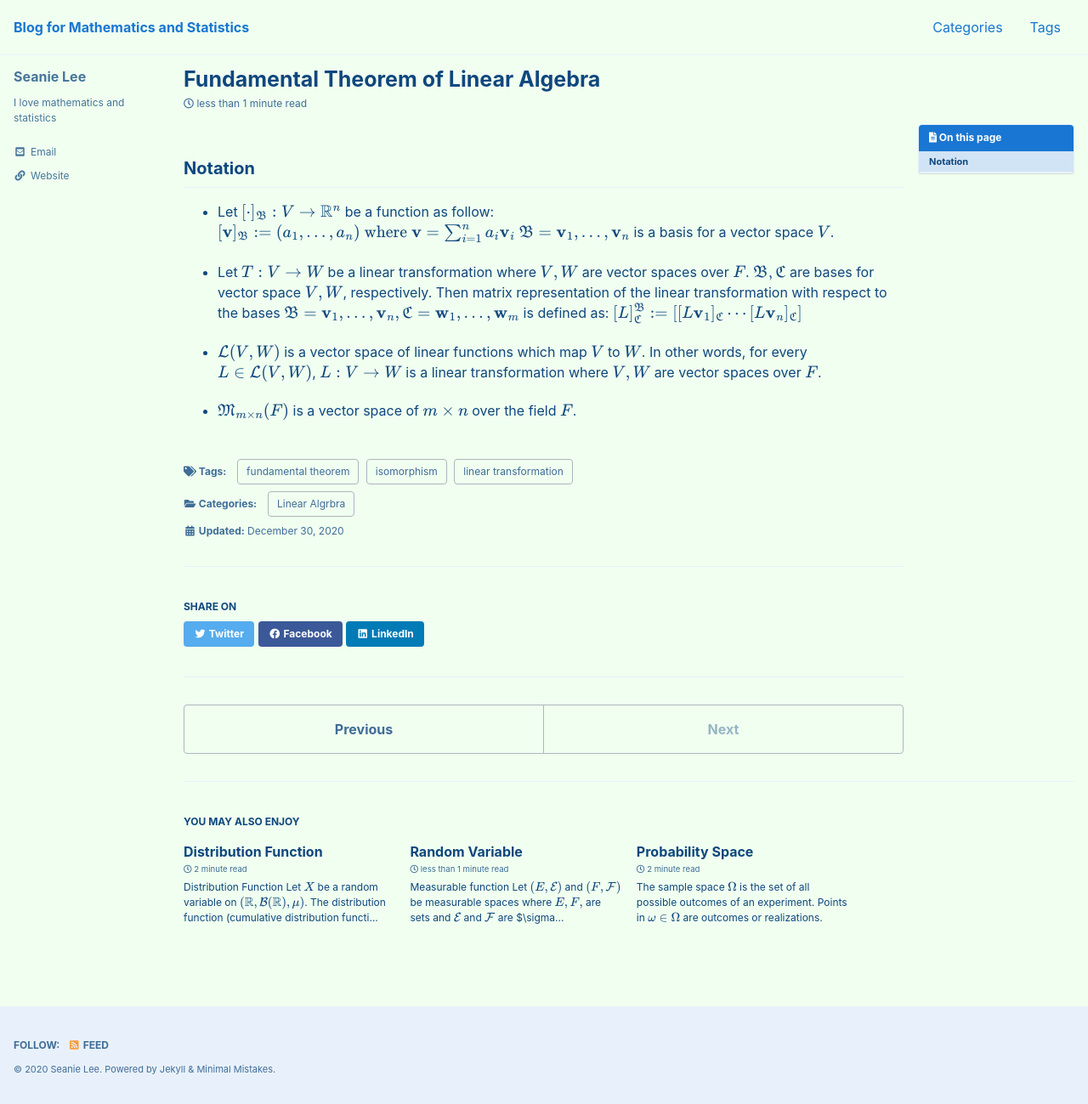
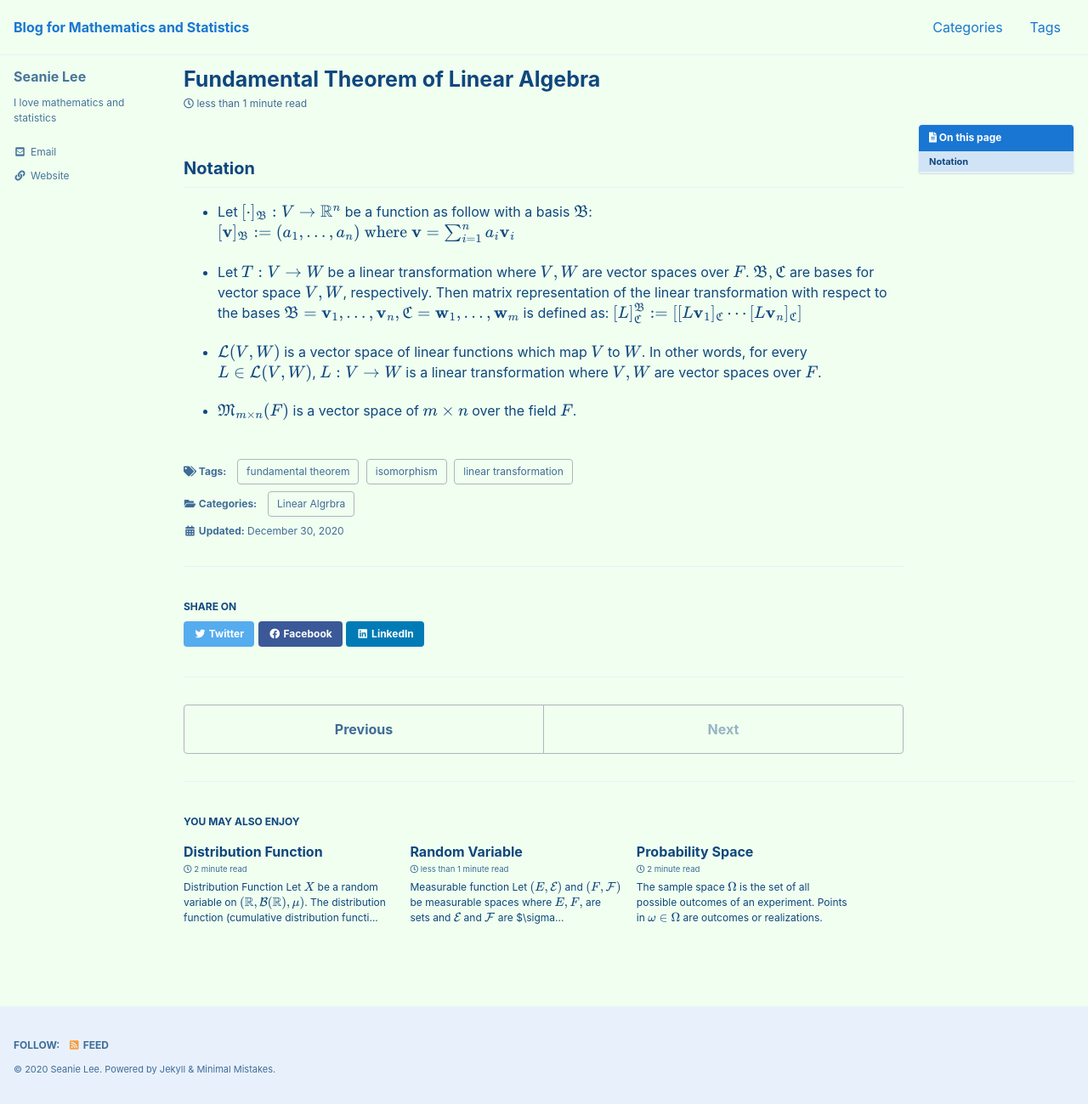
Before and after one commit to seanie12/blog, a Jekyll site: the page built from _posts/2020-12-30-fudamental-theorem-of-linear-algebra.md, in a window 1280 px wide. Shown: the whole page at 85% size. Built offline with Jekyll 4.4.1, drawn with Linux system fonts in a browser that asks for light colours; cached includes are drawn as plain includes; formulas are drawn with MathJax 3.

Commit message:
Update 2020-12-30-fudamental-theorem-of-linear-algebra.md

```diff
--- a/_posts/2020-12-30-fudamental-theorem-of-linear-algebra.md
+++ b/_posts/2020-12-30-fudamental-theorem-of-linear-algebra.md
@@ -18,9 +18,8 @@ comments : true
 ---
 
 ## Notation
-- Let  $[\cdot]_{\mathfrak{B}}:V \rightarrow \mathbb{R}^n$ be a function as follow:
+- Let  $[\cdot]_{\mathfrak{B}}:V \rightarrow \mathbb{R}^n$ be a function as follow with a basis $\mathfrak{B}$:
 $$[\mathbf{v}]_{\mathfrak{B}} := (a_1, \ldots, a_n) \text{ where } \mathbf{v} = \sum_{i=1}^n a_i\mathbf{v}_i$$
-$\mathfrak{B} = \{ \mathbf{v}_1, \ldots, \mathbf{v}_n\}$ is a basis for a vector space $V$.
 
 - Let $T: V \rightarrow W$ be a linear transformation where $V, W$ are vector spaces over $F$. $\mathfrak{B,C}$ are bases for vector space $V, W$, respectively. Then matrix representation of the linear transformation with respect to the bases $\mathfrak{B} = \{ \mathbf{v}_1, \ldots, \mathbf{v}_n \}, \mathfrak{C}=\{ \mathbf{w}_1, \ldots, \mathbf{w}_m \}$ is defined as:
 $$ [L]^\mathfrak{B}_{\mathfrak{C}} := [ [L\mathbf{v}_1]_{\mathfrak{C}} \cdots[L\mathbf{v}_n]_{\mathfrak{C}}]$$
```
